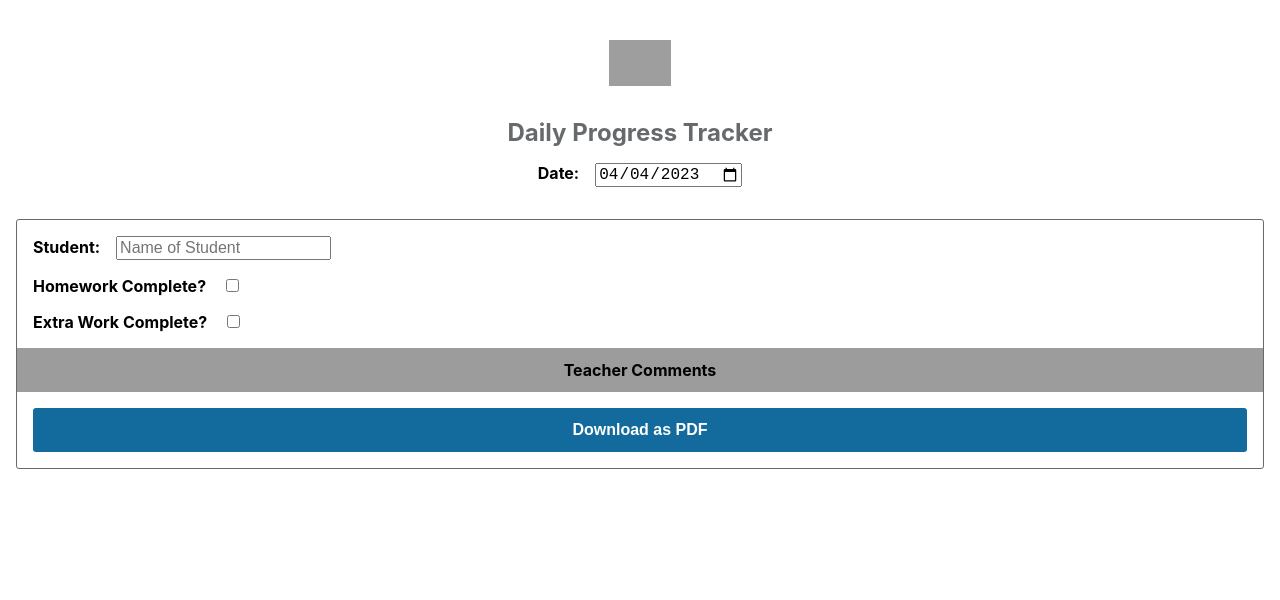
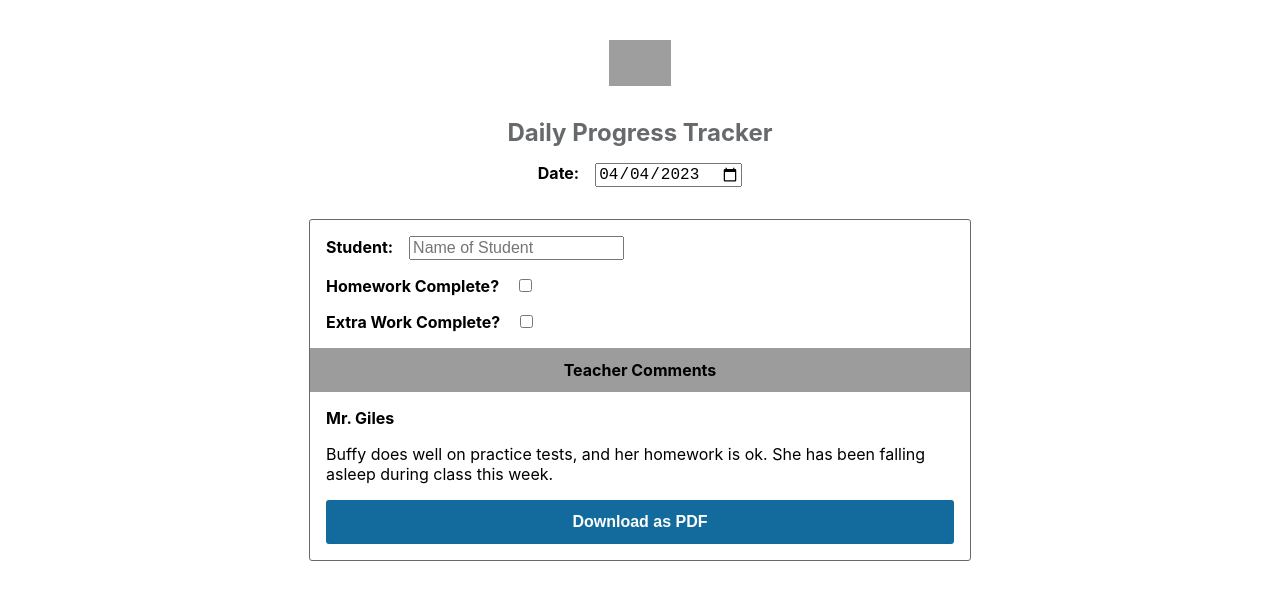
Before and after one commit to rickythewriter/daily-progress-tracker, a React (Create React App) app: page / in a window 1280 px wide. Shown: the top 600 px of the page. Built offline with nearby package versions, Linux system fonts and the light colour scheme; grey boxes are pictures that could not be loaded; some icons are missing.

Commit message:
feat - create comment component; set max widths

```diff
--- /dev/null
+++ b/src/components/Comment/Comment.css
@@ -0,0 +1,4 @@
+.commenter-name {
+    font-size: 16px;
+    font-weight: 700;
+}
--- /dev/null
+++ b/src/components/Comment/index.js
@@ -0,0 +1,11 @@
+import React from 'react';
+import './Comment.css'
+
+export default function Comment({ comment }) {
+    return (
+        <div className='form-row student-form-row'>
+            <h3 className='commenter-name'>{comment.commenter}</h3>
+            <p>{comment.body}</p>
+        </div>
+    )
+}
--- a/src/components/Student/Student.css
+++ b/src/components/Student/Student.css
@@ -4,10 +4,12 @@
     width: calc(100% - 32px);
     box-sizing: border-box;
     border-radius: 3px;
+    max-width: 662px;
 }
 
 .student-form-row {
     padding: 0 16px;
+    max-width: 630px;
 }
 
 .student-form-container > div:first-child {
@@ -19,4 +21,5 @@
     color: #000;
     text-align: center;
     padding: 12px 0;
+    max-width: 662px;
 }
--- a/src/components/Student/index.js
+++ b/src/components/Student/index.js
@@ -1,12 +1,18 @@
 import React, { useState } from 'react';
 import FeatherIcon from 'feather-icons-react';
 import './Student.css'
+
+import Comment from '../Comment';
 
 export default function Student() {
 
     const [studentName, setStudentName] = useState('');
     const [homeworkComplete, setHomeworkComplete] = useState(false);
     const [extraWorkComplete, setExtraWorkComplete] = useState(false);
+    const [teacherComments, setTeacherComments] = useState([{
+        commenter: "Mr. Giles",
+        body: "Buffy does well on practice tests, and her homework is ok. She has been falling asleep during class this week."
+    }]);
 
     return (
         <div className='student-form-container'>
@@ -47,6 +53,16 @@ export default function Student() {
             <div className='divider form-row label'>
                 Teacher Comments
             </div>
+            <div className='teacher-comments'>
+                {teacherComments.map(comment => {
+                    console.log(comment.commenter);
+                    console.log(comment.body);
+                    return (
+                        <Comment comment={comment} key={comment.commenter} />
+                    )
+                })}
+                {/* <CommentForm /> */}
+            </div>
             <div className='form-row student-form-row'>
                 <button className='droplet-button'
                 >
```
